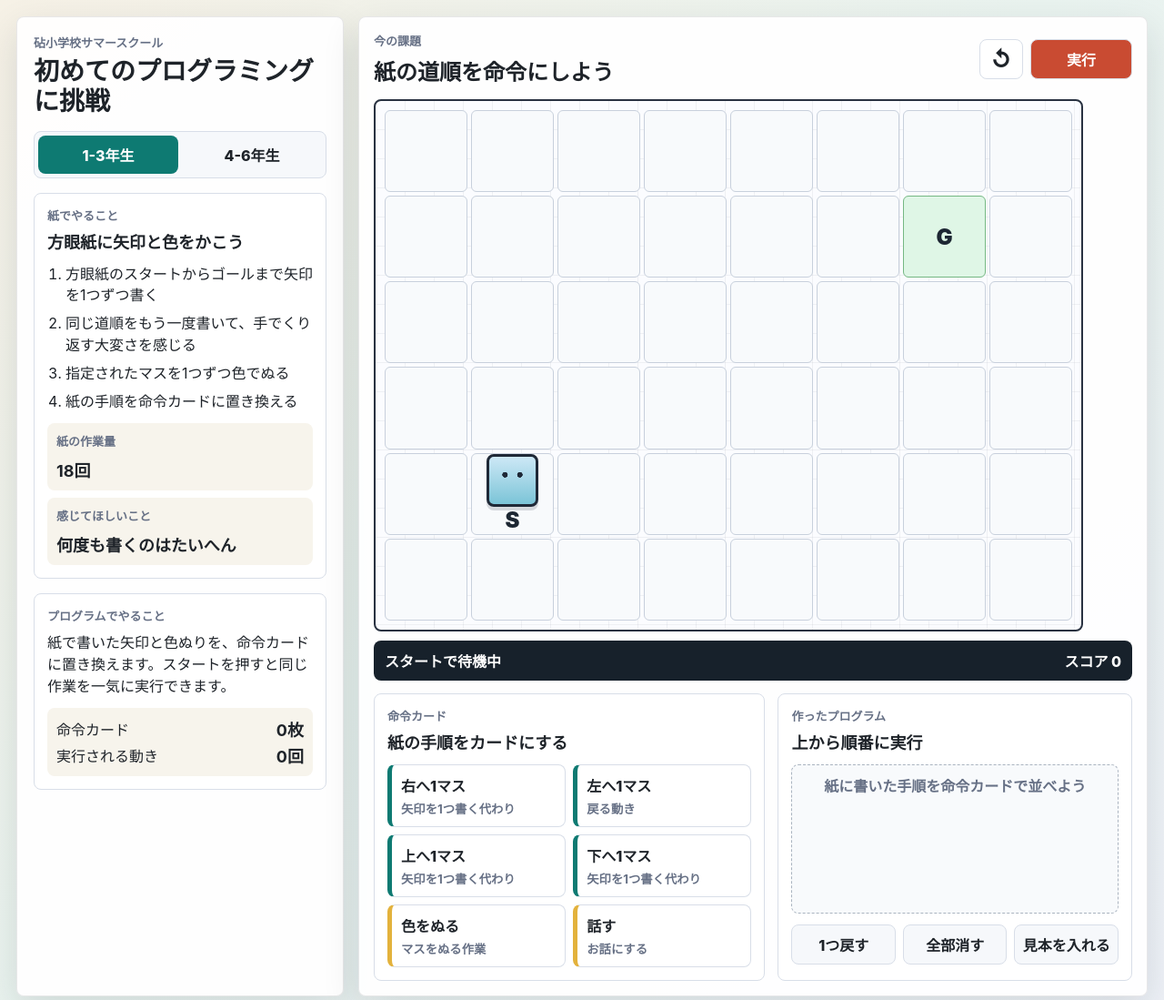
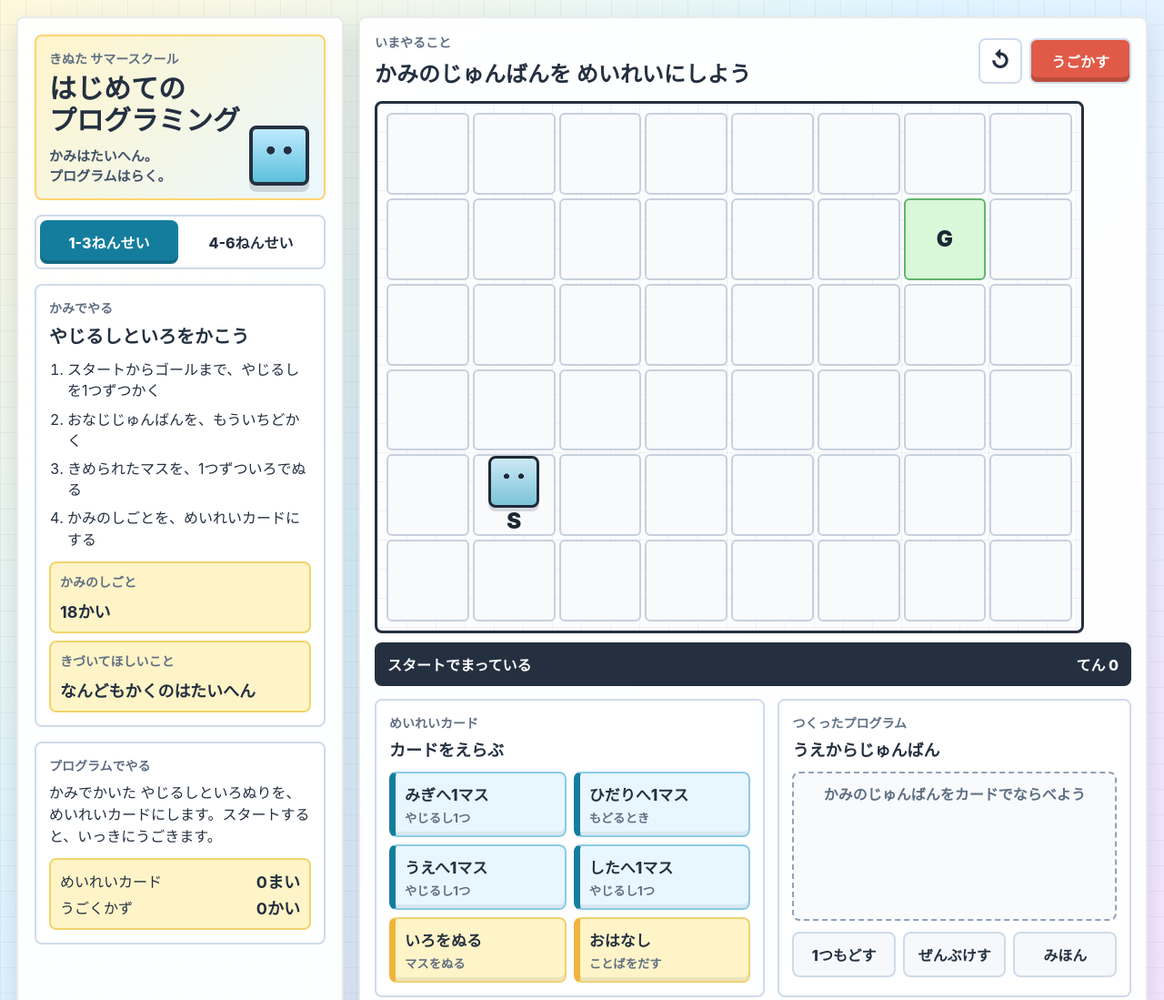
Before and after one commit to yutakikuchi/easy-scratch, a website: page public/index.html in a window 1280 px wide. Shown: the top 1099 px of the page at 91% size. Drawn offline with Linux system fonts and the light colour scheme.

Commit message:
Make lesson UI kid friendly

```diff
--- a/public/app.js
+++ b/public/app.js
@@ -1,10 +1,10 @@
 const lessons = {
   lower: {
-    title: "紙の道順を命令にしよう",
-    paperTitle: "方眼紙に矢印と色をかこう",
+    title: "かみのじゅんばんを めいれいにしよう",
+    paperTitle: "やじるしといろをかこう",
     paperWorkCount: 18,
-    paperPoint: "何度も書くのはたいへん",
-    goal: "紙で書いた矢印と色ぬりを、命令カードに置き換えます。スタートを押すと同じ作業を一気に実行できます。",
+    paperPoint: "なんどもかくのはたいへん",
+    goal: "かみでかいた やじるしといろぬりを、めいれいカードにします。スタートすると、いっきにうごきます。",
     rows: 6,
     cols: 8,
     start: { row: 4, col: 1 },
@@ -16,27 +16,27 @@ const lessons = {
     walls: [],
     treasures: [],
     paperSteps: [
-      "方眼紙のスタートからゴールまで矢印を1つずつ書く",
-      "同じ道順をもう一度書いて、手でくり返す大変さを感じる",
-      "指定されたマスを1つずつ色でぬる",
-      "紙の手順を命令カードに置き換える"
+      "スタートからゴールまで、やじるしを1つずつかく",
+      "おなじじゅんばんを、もういちどかく",
+      "きめられたマスを、1つずついろでぬる",
+      "かみのしごとを、めいれいカードにする"
     ],
     commands: [
-      { id: "right", label: "右へ1マス", kind: "move", hint: "矢印を1つ書く代わり" },
-      { id: "left", label: "左へ1マス", kind: "move", hint: "戻る動き" },
-      { id: "up", label: "上へ1マス", kind: "move", hint: "矢印を1つ書く代わり" },
-      { id: "down", label: "下へ1マス", kind: "move", hint: "矢印を1つ書く代わり" },
-      { id: "paint", label: "色をぬる", kind: "action", hint: "マスをぬる作業" },
-      { id: "say", label: "話す", kind: "action", hint: "お話にする" }
+      { id: "right", label: "みぎへ1マス", kind: "move", hint: "やじるし1つ" },
+      { id: "left", label: "ひだりへ1マス", kind: "move", hint: "もどるとき" },
+      { id: "up", label: "うえへ1マス", kind: "move", hint: "やじるし1つ" },
+      { id: "down", label: "したへ1マス", kind: "move", hint: "やじるし1つ" },
+      { id: "paint", label: "いろをぬる", kind: "action", hint: "マスをぬる" },
+      { id: "say", label: "おはなし", kind: "action", hint: "ことばをだす" }
     ],
     sample: ["right", "right", "paint", "right", "up", "up", "paint", "right", "right", "up"]
   },
   upper: {
-    title: "くり返しと条件で迷路を自動化しよう",
-    paperTitle: "紙の迷路で点数を手で記録しよう",
+    title: "くりかえしと「もし」で らくにしよう",
+    paperTitle: "てんをかぞえよう",
     paperWorkCount: 32,
-    paperPoint: "判断を毎回するのはたいへん",
-    goal: "紙で行った長い道順、点数計算、壁の判断を、くり返しと条件の命令に置き換えます。",
+    paperPoint: "まいかいはたいへん",
+    goal: "ながいみち、てんのけいさん、かべのチェックを、カードでらくにします。",
     rows: 6,
     cols: 10,
     start: { row: 4, col: 1 },
@@ -54,20 +54,20 @@ const lessons = {
       { row: 1, col: 5 }
     ],
     paperSteps: [
-      "方眼紙の迷路に、ゴールまでの矢印を1つずつ書く",
-      "宝を取ったら点数を手で足す",
-      "壁に当たったら戻る、という判断を毎回書く",
-      "同じ矢印が続くところを「くり返し」に置き換える"
+      "めいろに、ゴールまでのやじるしを1つずつかく",
+      "たからをとったら、てんをじぶんでたす",
+      "かべにあたったらもどる、とじぶんでかく",
+      "おなじやじるしは「くりかえし」にする"
     ],
     commands: [
-      { id: "right", label: "右へ1マス", kind: "move", hint: "矢印1つ" },
-      { id: "up", label: "上へ1マス", kind: "move", hint: "矢印1つ" },
-      { id: "repeatRight3", label: "右へ3回", kind: "logic", hint: "右・右・右を短く" },
-      { id: "repeatUp2", label: "上へ2回", kind: "logic", hint: "上・上を短く" },
-      { id: "ifTreasure", label: "もし宝なら+10", kind: "logic", hint: "点数を自動で足す" },
-      { id: "ifWall", label: "もし壁なら戻る", kind: "logic", hint: "判断を自動にする" },
-      { id: "ifGoal", label: "もしゴールならクリア", kind: "logic", hint: "ゴール判定" },
-      { id: "down", label: "下へ1マス", kind: "move", hint: "回り道に使う" }
+      { id: "right", label: "みぎへ1マス", kind: "move", hint: "やじるし1つ" },
+      { id: "up", label: "うえへ1マス", kind: "move", hint: "やじるし1つ" },
+      { id: "repeatRight3", label: "みぎへ3かい", kind: "logic", hint: "3つを1まいに" },
+      { id: "repeatUp2", label: "うえへ2かい", kind: "logic", hint: "2つを1まいに" },
+      { id: "ifTreasure", label: "もし たからなら+10", kind: "logic", hint: "てんをたす" },
+      { id: "ifWall", label: "もし かべならもどる", kind: "logic", hint: "じぶんでみない" },
+      { id: "ifGoal", label: "もし ゴールならクリア", kind: "logic", hint: "ついたかチェック" },
+      { id: "down", label: "したへ1マス", kind: "move", hint: "まわりみち" }
     ],
     sample: ["ifWall", "ifTreasure", "ifGoal", "repeatRight3", "repeatUp2", "up", "repeatRight3", "right"]
   }
@@ -168,7 +168,7 @@ function render() {
   const lesson = currentLesson();
   elements.lessonTitle.textContent = lesson.title;
   elements.paperTitle.textContent = lesson.paperTitle;
-  elements.paperWorkCount.textContent = `${lesson.paperWorkCount}回`;
+  elements.paperWorkCount.textContent = `${lesson.paperWorkCount}かい`;
   elements.paperPoint.textContent = lesson.paperPoint;
   elements.programGoal.textContent = lesson.goal;
 
@@ -217,7 +217,7 @@ function renderStage() {
       const cell = { row, col };
       const node = document.createElement("div");
       node.className = "cell path";
-      node.setAttribute("aria-label", `行${row + 1} 列${col + 1}`);
+      node.setAttribute("aria-label", `たて${row + 1} よこ${col + 1}`);
 
       if (sameCell(cell, lesson.start)) node.classList.add("start");
       if (sameCell(cell, lesson.goalCell)) node.classList.add("goal");
@@ -243,7 +243,7 @@ function renderProgram() {
   if (state.program.length === 0) {
     const empty = document.createElement("p");
     empty.className = "empty-program";
-    empty.textContent = "紙に書いた手順を命令カードで並べよう";
+    empty.textContent = "かみのじゅんばんをカードでならべよう";
     elements.programList.append(empty);
     return;
   }
@@ -258,9 +258,9 @@ function renderProgram() {
 
 function renderStats() {
   const expanded = expandProgram(state.program);
-  elements.commandCount.textContent = `${state.program.length}枚`;
-  elements.expandedCount.textContent = `${expanded.filter((command) => isMovement(command) || command === "paint").length}回`;
-  elements.scoreStatus.textContent = `スコア ${state.score}`;
+  elements.commandCount.textContent = `${state.program.length}まい`;
+  elements.expandedCount.textContent = `${expanded.filter((command) => isMovement(command) || command === "paint").length}かい`;
+  elements.scoreStatus.textContent = `てん ${state.score}`;
 }
 
 function isMovement(command) {
@@ -297,7 +297,7 @@ async function runProgram() {
   resetStage();
   state.running = true;
   elements.runButton.disabled = true;
-  elements.robotStatus.textContent = "実行中";
+  elements.robotStatus.textContent = "うごいている";
   renderStage();
   renderStats();
 
@@ -317,30 +317,30 @@ async function runProgram() {
 async function executeCommand(command) {
   if (command === "ifWall") {
     state.rules.ifWall = true;
-    elements.robotStatus.textContent = "壁の判断を自動化";
+    elements.robotStatus.textContent = "かべをチェックできる";
     return;
   }
 
   if (command === "ifTreasure") {
     state.rules.ifTreasure = true;
-    elements.robotStatus.textContent = "点数計算を自動化";
+    elements.robotStatus.textContent = "てんをじぶんでたせる";
     return;
   }
 
   if (command === "ifGoal") {
     state.rules.ifGoal = true;
-    elements.robotStatus.textContent = "ゴール判定を自動化";
+    elements.robotStatus.textContent = "ゴールをチェックできる";
     return;
   }
 
   if (command === "paint") {
     state.painted.add(keyOf(state.robot));
-    elements.robotStatus.textContent = "色をぬった";
+    elements.robotStatus.textContent = "いろをぬった";
     return;
   }
 
   if (command === "say") {
-    elements.robotStatus.textContent = "こんにちは、と話した";
+    elements.robotStatus.textContent = "こんにちは、といった";
     return;
   }
 
@@ -348,22 +348,22 @@ async function executeCommand(command) {
 
   const next = nextPosition(command);
   if (!isInside(next)) {
-    elements.robotStatus.textContent = "外には出られない";
+    elements.robotStatus.textContent = "そとにはでられない";
     return;
   }
 
   if (isWall(next)) {
     if (state.rules.ifWall) {
       state.robot = { ...currentLesson().start };
-      elements.robotStatus.textContent = "壁なのでスタートへ戻った";
+      elements.robotStatus.textContent = "かべなのでスタートへもどった";
     } else {
-      elements.robotStatus.textContent = "壁に当たった";
+      elements.robotStatus.textContent = "かべにあたった";
     }
     return;
   }
 
   state.robot = next;
-  elements.robotStatus.textContent = "1マス進んだ";
+  elements.robotStatus.textContent = "1マスすすんだ";
   applyAutomaticRules();
 }
 
@@ -375,11 +375,11 @@ function applyAutomaticRules() {
   if (onTreasure && state.rules.ifTreasure && !state.collected.has(robotKey)) {
     state.collected.add(robotKey);
     state.score += 10;
-    elements.robotStatus.textContent = "宝を取って+10";
+    elements.robotStatus.textContent = "たからをとって+10";
   }
 
   if (sameCell(state.robot, lesson.goalCell) && state.rules.ifGoal) {
-    elements.robotStatus.textContent = "ゴール判定でクリア";
+    elements.robotStatus.textContent = "ゴールでクリア";
   }
 }
 
@@ -387,10 +387,10 @@ function checkFinish() {
   const lesson = currentLesson();
   if (sameCell(state.robot, lesson.goalCell)) {
     elements.robotStatus.textContent = state.mode === "upper" && !state.rules.ifGoal
-      ? "ゴールに着いた。次は条件カードを使おう"
-      : "クリア。紙より速くできた";
+      ? "ゴールについた。つぎは「もし」をつかおう"
+      : "クリア。かみよりはやい";
   } else {
-    elements.robotStatus.textContent = "実行完了。命令を直してもう一度試そう";
+    elements.robotStatus.textContent = "おわり。カードをなおしてもういちど";
   }
 }
 
@@ -404,7 +404,7 @@ elements.resetButton.addEventListener("click", () => {
   resetStage();
   renderStage();
   renderStats();
-  elements.robotStatus.textContent = "スタートで待機中";
+  elements.robotStatus.textContent = "スタートでまっている";
 });
 
 elements.undoButton.addEventListener("click", () => {
--- a/public/index.html
+++ b/public/index.html
@@ -3,102 +3,100 @@
   <head>
     <meta charset="utf-8">
     <meta name="viewport" content="width=device-width, initial-scale=1">
-    <title>初めてのプログラミングに挑戦</title>
-    <meta
-      name="description"
-      content="紙の手作業を命令カードに置き換え、プログラミングで楽になることを体験する教材です。"
-    >
+    <title>はじめてのプログラミング</title>
+    <meta name="description" content="かみでたいへんだったことを、めいれいカードでらくにするアプリです。">
     <link rel="stylesheet" href="./styles.css">
   </head>
   <body>
     <main class="app-shell">
-      <section class="workspace" aria-label="プログラミング教材">
-        <aside class="side-panel" aria-label="授業の流れ">
+      <section class="workspace" aria-label="プログラミングアプリ">
+        <aside class="side-panel" aria-label="じゅぎょうのながれ">
           <div class="brand-block">
-            <p class="school-name">砧小学校サマースクール</p>
-            <h1>初めてのプログラミングに挑戦</h1>
+            <p class="school-name">きぬた サマースクール</p>
+            <h1><span>はじめての</span><span>プログラミング</span></h1>
+            <p class="brand-copy"><span>かみはたいへん。</span><span>プログラムはらく。</span></p>
           </div>
 
-          <div class="mode-switch" role="tablist" aria-label="学年を選ぶ">
+          <div class="mode-switch" role="tablist" aria-label="がくねんをえらぶ">
             <button class="mode-button active" type="button" data-mode="lower" role="tab" aria-selected="true">
-              1-3年生
+              1-3ねんせい
             </button>
             <button class="mode-button" type="button" data-mode="upper" role="tab" aria-selected="false">
-              4-6年生
+              4-6ねんせい
             </button>
           </div>
 
           <section class="panel-section">
-            <p class="section-label">紙でやること</p>
-            <h2 id="paperTitle">方眼紙に矢印を書こう</h2>
+            <p class="section-label">かみでやる</p>
+            <h2 id="paperTitle">ますのかみに やじるしをかこう</h2>
             <ol id="paperSteps" class="paper-steps"></ol>
             <div class="paper-meta">
               <div>
-                <span class="meta-label">紙の作業量</span>
-                <strong id="paperWorkCount">18回</strong>
+                <span class="meta-label">かみのしごと</span>
+                <strong id="paperWorkCount">18かい</strong>
               </div>
               <div>
-                <span class="meta-label">感じてほしいこと</span>
-                <strong id="paperPoint">何度も書くのはたいへん</strong>
+                <span class="meta-label">きづいてほしいこと</span>
+                <strong id="paperPoint">なんどもかくのはたいへん</strong>
               </div>
             </div>
           </section>
 
           <section class="panel-section">
-            <p class="section-label">プログラムでやること</p>
+            <p class="section-label">プログラムでやる</p>
             <p id="programGoal" class="program-goal"></p>
             <div class="savings-box">
-              <span>命令カード</span>
-              <strong id="commandCount">0枚</strong>
-              <span>実行される動き</span>
-              <strong id="expandedCount">0回</strong>
+              <span>めいれいカード</span>
+              <strong id="commandCount">0まい</strong>
+              <span>うごくかず</span>
+              <strong id="expandedCount">0かい</strong>
             </div>
           </section>
         </aside>
 
-        <section class="main-panel" aria-label="ゲーム画面">
+        <section class="main-panel" aria-label="ゲームがめん">
           <header class="toolbar">
             <div>
-              <p class="section-label">今の課題</p>
-              <h2 id="lessonTitle">紙の道順を命令にしよう</h2>
+              <p class="section-label">いまやること</p>
+              <h2 id="lessonTitle">かみのじゅんばんを めいれいにしよう</h2>
             </div>
             <div class="toolbar-actions">
-              <button class="icon-button" type="button" id="resetButton" aria-label="最初から">
+              <button class="icon-button" type="button" id="resetButton" aria-label="もういちど">
                 ↺
               </button>
               <button class="primary-button" type="button" id="runButton">
-                実行
+                うごかす
               </button>
             </div>
           </header>
 
           <div class="stage-wrap">
-            <div id="stageGrid" class="stage-grid" aria-label="方眼ステージ"></div>
+            <div id="stageGrid" class="stage-grid" aria-label="マスのステージ"></div>
             <div class="status-strip" aria-live="polite">
-              <span id="robotStatus">スタートで待機中</span>
-              <span id="scoreStatus">スコア 0</span>
+              <span id="robotStatus">スタートでまっている</span>
+              <span id="scoreStatus">てん 0</span>
             </div>
           </div>
 
           <div class="workbench">
-            <section class="command-palette" aria-label="命令カード">
+            <section class="command-palette" aria-label="めいれいカード">
               <div class="section-heading">
-                <p class="section-label">命令カード</p>
-                <h2>紙の手順をカードにする</h2>
+                <p class="section-label">めいれいカード</p>
+                <h2>カードをえらぶ</h2>
               </div>
               <div id="commandPalette" class="command-grid"></div>
             </section>
 
-            <section class="program-panel" aria-label="作ったプログラム">
+            <section class="program-panel" aria-label="つくったプログラム">
               <div class="section-heading">
-                <p class="section-label">作ったプログラム</p>
-                <h2>上から順番に実行</h2>
+                <p class="section-label">つくったプログラム</p>
+                <h2>うえからじゅんばん</h2>
               </div>
               <div id="programList" class="program-list"></div>
               <div class="program-actions">
-                <button type="button" id="undoButton">1つ戻す</button>
-                <button type="button" id="clearButton">全部消す</button>
-                <button type="button" id="sampleButton">見本を入れる</button>
+                <button type="button" id="undoButton">1つもどす</button>
+                <button type="button" id="clearButton">ぜんぶけす</button>
+                <button type="button" id="sampleButton">みほん</button>
               </div>
             </section>
           </div>
--- a/public/styles.css
+++ b/public/styles.css
@@ -1,17 +1,18 @@
 :root {
   color-scheme: light;
-  --ink: #1e2329;
-  --muted: #667085;
-  --line: #d8dee8;
-  --paper: #f7f4ec;
+  --ink: #243040;
+  --muted: #5f6f83;
+  --line: #cfdbea;
+  --paper: #fff4c7;
   --surface: #ffffff;
-  --surface-2: #edf6f2;
-  --accent: #0e7a72;
-  --accent-2: #c94b32;
-  --accent-3: #e3b23c;
-  --good: #217a43;
-  --bad: #b42318;
-  --shadow: 0 14px 40px rgba(20, 30, 40, 0.12);
+  --surface-2: #e8f7ff;
+  --accent: #147d9e;
+  --accent-2: #e05a47;
+  --accent-3: #f0b43c;
+  --accent-4: #62b66e;
+  --good: #2a8750;
+  --bad: #c13d32;
+  --shadow: 0 12px 28px rgba(39, 63, 86, 0.16);
 }
 
 * {
@@ -21,7 +22,11 @@
 body {
   margin: 0;
   min-height: 100vh;
-  background: linear-gradient(135deg, #f6f1e6 0%, #e9f3ef 48%, #eef1f7 100%);
+  background:
+    linear-gradient(90deg, rgba(36, 48, 64, 0.05) 1px, transparent 1px),
+    linear-gradient(0deg, rgba(36, 48, 64, 0.05) 1px, transparent 1px),
+    linear-gradient(135deg, #fff8dd 0%, #dff5ff 42%, #f7e5ff 100%);
+  background-size: 28px 28px, 28px 28px, auto;
   color: var(--ink);
   font-family: -apple-system, BlinkMacSystemFont, "Segoe UI", sans-serif;
 }
@@ -49,9 +54,9 @@ button {
 
 .side-panel,
 .main-panel {
-  border: 1px solid rgba(30, 35, 41, 0.1);
+  border: 2px solid rgba(36, 48, 64, 0.1);
   border-radius: 8px;
-  background: rgba(255, 255, 255, 0.92);
+  background: rgba(255, 255, 255, 0.94);
   box-shadow: var(--shadow);
 }
 
@@ -71,15 +76,67 @@ button {
 }
 
 .brand-block h1 {
-  font-size: 28px;
+  max-width: 280px;
+  font-size: 30px;
   line-height: 1.18;
+}
+
+.brand-block h1 span {
+  display: block;
+}
+
+.brand-block {
+  position: relative;
+  min-height: 118px;
+  padding: 14px;
+  border-radius: 8px;
+  background:
+    linear-gradient(135deg, rgba(255, 244, 199, 0.92), rgba(232, 247, 255, 0.92));
+  border: 2px solid #ffd36f;
+}
+
+.brand-block::after {
+  content: "";
+  position: absolute;
+  right: 16px;
+  bottom: 14px;
+  width: 58px;
+  aspect-ratio: 1;
+  border: 4px solid #243040;
+  border-radius: 8px;
+  background:
+    radial-gradient(circle at 34% 40%, #243040 0 8%, transparent 9%),
+    radial-gradient(circle at 66% 40%, #243040 0 8%, transparent 9%),
+    linear-gradient(#beeaff, #5cc0dc);
+  box-shadow: 0 7px 0 rgba(36, 48, 64, 0.16);
+}
+
+.brand-copy {
+  max-width: 230px;
+  margin: 10px 0 0;
+  color: #415268;
+  font-size: 15px;
+  font-weight: 800;
+  line-height: 1.45;
+}
+
+.brand-copy span {
+  display: block;
+}
+
+.brand-block h1,
+.toolbar h2,
+.section-heading h2,
+.panel-section h2,
+button {
+  word-break: keep-all;
 }
 
 .school-name,
 .section-label,
 .meta-label {
   color: var(--muted);
-  font-size: 13px;
+  font-size: 14px;
   font-weight: 700;
   letter-spacing: 0;
   margin: 0 0 6px;
@@ -90,13 +147,13 @@ button {
   grid-template-columns: 1fr 1fr;
   gap: 4px;
   padding: 4px;
-  border: 1px solid var(--line);
+  border: 2px solid var(--line);
   border-radius: 8px;
-  background: #f6f8fb;
+  background: #fff;
 }
 
 .mode-button {
-  min-height: 42px;
+  min-height: 48px;
   background: transparent;
   font-weight: 800;
 }
@@ -104,17 +161,18 @@ button {
 .mode-button.active {
   background: var(--accent);
   color: #fff;
+  box-shadow: inset 0 -4px 0 rgba(0, 0, 0, 0.16);
 }
 
 .panel-section {
   padding: 14px;
-  border: 1px solid var(--line);
+  border: 2px solid var(--line);
   border-radius: 8px;
   background: var(--surface);
 }
 
 .panel-section h2 {
-  font-size: 18px;
+  font-size: 20px;
 }
 
 .paper-steps {
@@ -139,6 +197,7 @@ button {
   display: grid;
   gap: 3px;
   padding: 10px;
+  border: 2px solid #f1d46d;
   border-radius: 8px;
   background: var(--paper);
 }
@@ -184,8 +243,8 @@ button {
 .primary-button,
 .program-actions button,
 .command-card {
-  min-height: 44px;
-  border: 1px solid var(--line);
+  min-height: 50px;
+  border: 2px solid var(--line);
   background: #fff;
   font-weight: 800;
 }
@@ -199,6 +258,7 @@ button {
   min-width: 112px;
   background: var(--accent-2);
   color: #fff;
+  box-shadow: inset 0 -5px 0 rgba(0, 0, 0, 0.16);
 }
 
 .stage-wrap {
@@ -212,12 +272,12 @@ button {
   width: min(100%, 780px);
   aspect-ratio: 10 / 6;
   padding: 10px;
-  border: 2px solid #293241;
+  border: 3px solid #243040;
   border-radius: 8px;
   background:
     linear-gradient(90deg, rgba(41, 50, 65, 0.06) 1px, transparent 1px),
     linear-gradient(0deg, rgba(41, 50, 65, 0.06) 1px, transparent 1px),
-    #fbfcff;
+    #fbfdff;
   background-size: 32px 32px;
 }
 
@@ -227,7 +287,7 @@ button {
   place-items: center;
   min-width: 0;
   min-height: 0;
-  border: 1px solid #c8d0dc;
+  border: 2px solid #c8d0dc;
   border-radius: 6px;
   background: #fff;
   overflow: hidden;
@@ -238,8 +298,8 @@ button {
 }
 
 .cell.goal {
-  background: #dff6e6;
-  border-color: #75b883;
+  background: #d9f7d9;
+  border-color: #62b66e;
 }
 
 .cell.wall {
@@ -248,13 +308,13 @@ button {
 }
 
 .cell.treasure {
-  background: #fff3c4;
-  border-color: #d9a821;
+  background: #fff1a8;
+  border-color: #dfad22;
 }
 
 .cell.painted {
-  background: #f8d7c9;
-  border-color: #d98d70;
+  background: #ffd8cf;
+  border-color: #e47762;
 }
 
 .cell::after {
@@ -295,7 +355,8 @@ button {
   gap: 12px;
   padding: 10px 12px;
   border-radius: 8px;
-  background: #17212b;
+  border: 2px solid #243040;
+  background: #243040;
   color: #fff;
   font-weight: 800;
 }
@@ -313,7 +374,7 @@ button {
   gap: 12px;
   min-height: 220px;
   padding: 14px;
-  border: 1px solid var(--line);
+  border: 2px solid var(--line);
   border-radius: 8px;
   background: var(--surface);
 }
@@ -332,9 +393,14 @@ button {
   display: grid;
   gap: 4px;
   justify-items: start;
-  min-height: 64px;
+  min-height: 72px;
   padding: 10px;
   text-align: left;
+  box-shadow: inset 0 -4px 0 rgba(36, 48, 64, 0.08);
+}
+
+.command-card span {
+  font-size: 17px;
 }
 
 .command-card small {
@@ -343,15 +409,21 @@ button {
 }
 
 .command-card.move {
-  border-left: 5px solid var(--accent);
+  background: #e8f7ff;
+  border-color: #8bcce4;
+  border-left: 7px solid var(--accent);
 }
 
 .command-card.action {
-  border-left: 5px solid var(--accent-3);
+  background: #fff4c7;
+  border-color: #efd272;
+  border-left: 7px solid var(--accent-3);
 }
 
 .command-card.logic {
-  border-left: 5px solid var(--accent-2);
+  background: #ffe9e4;
+  border-color: #f0a096;
+  border-left: 7px solid var(--accent-2);
 }
 
 .program-list {
@@ -360,7 +432,7 @@ button {
   gap: 7px;
   min-height: 164px;
   padding: 10px;
-  border: 1px dashed #aab4c0;
+  border: 2px dashed #8fa2b7;
   border-radius: 8px;
   background: #f8fafc;
 }
@@ -380,7 +452,7 @@ button {
   padding: 9px 10px;
   border-radius: 8px;
   background: #fff;
-  border: 1px solid var(--line);
+  border: 2px solid var(--line);
   font-weight: 800;
 }
 
```
